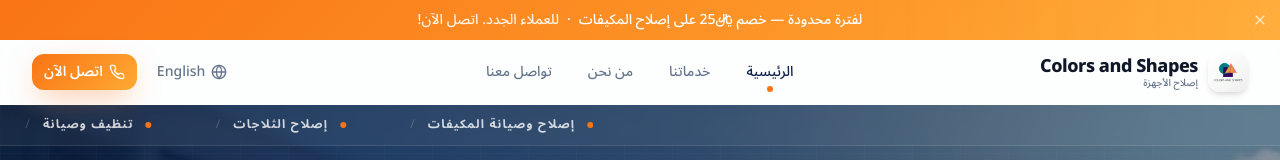
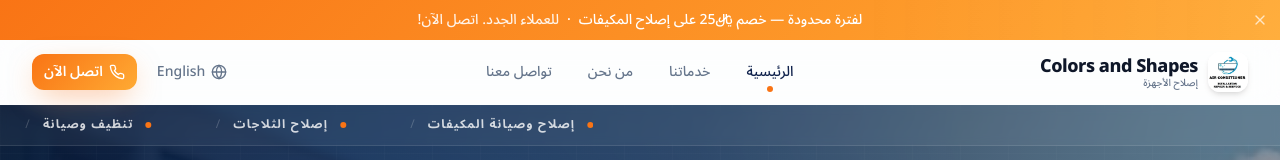
Before and after one commit to Azhar512/colors-and-shapes, a React (Vite) app: page / in a window 1280 px wide. Shown: the top 160 px of the page. Built offline with nearby package versions, Linux system fonts and the light colour scheme; the HTML template or start-up script is replaced by a standard one.

Commit message:
feat: update site logo with new version

```diff
--- a/src/components/Footer.tsx
+++ b/src/components/Footer.tsx
@@ -1,6 +1,7 @@
 import { Link } from "react-router-dom";
 import { Phone, Mail, MapPin, Wrench, Facebook, Twitter, Instagram } from "lucide-react";
 import { useI18n } from "@/lib/i18n";
+import logoNew from "@/assets/logo-new.jpg";
 
 export function Footer() {
   const { t, dir } = useI18n();
@@ -13,7 +14,7 @@ export function Footer() {
           <div>
             <div className="flex items-center gap-2.5 mb-4">
               <div className="w-10 h-10 rounded-xl overflow-hidden shadow-cta">
-                <img src="/logo.png" alt="Colors and Shapes Logo" className="w-full h-full object-cover" />
+                <img src={logoNew} alt="Colors and Shapes Logo" className="w-full h-full object-cover" />
               </div>
               <div>
                 <div className="font-extrabold text-lg">Colors and Shapes</div>
--- a/src/components/Header.tsx
+++ b/src/components/Header.tsx
@@ -4,6 +4,7 @@ import { Phone, Menu, X, Globe, Wrench } from "lucide-react";
 import { useI18n } from "@/lib/i18n";
 import { Button } from "@/components/ui/button";
 import { cn } from "@/lib/utils";
+import logoNew from "@/assets/logo-new.jpg";
 
 export function PromoBanner() {
   const { t } = useI18n();
@@ -58,7 +59,7 @@ export function Header() {
           <div className="flex items-center justify-between h-16">
             <Link to="/" className="flex items-center gap-2.5 group">
               <div className="relative w-10 h-10 rounded-xl overflow-hidden shadow-md group-hover:shadow-glow transition-shadow">
-                <img src="/logo.png" alt="Colors and Shapes Logo" className="w-full h-full object-cover" />
+                <img src={logoNew} alt="Colors and Shapes Logo" className="w-full h-full object-cover" />
               </div>
               <div className="flex flex-col">
                 <span className="font-extrabold text-lg text-foreground tracking-tight leading-tight">Colors and Shapes</span>
```
Also changed, not shown: src/assets/logo-new.jpg (added).
